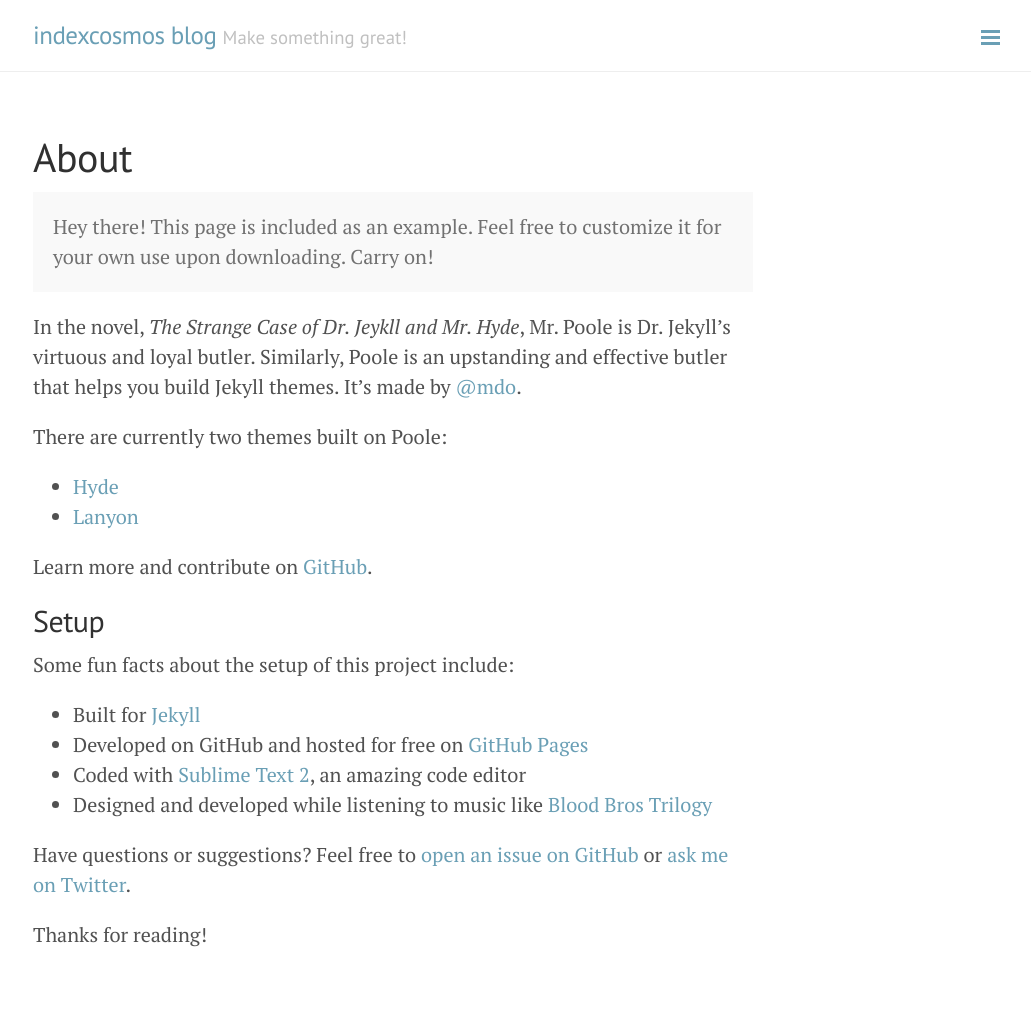
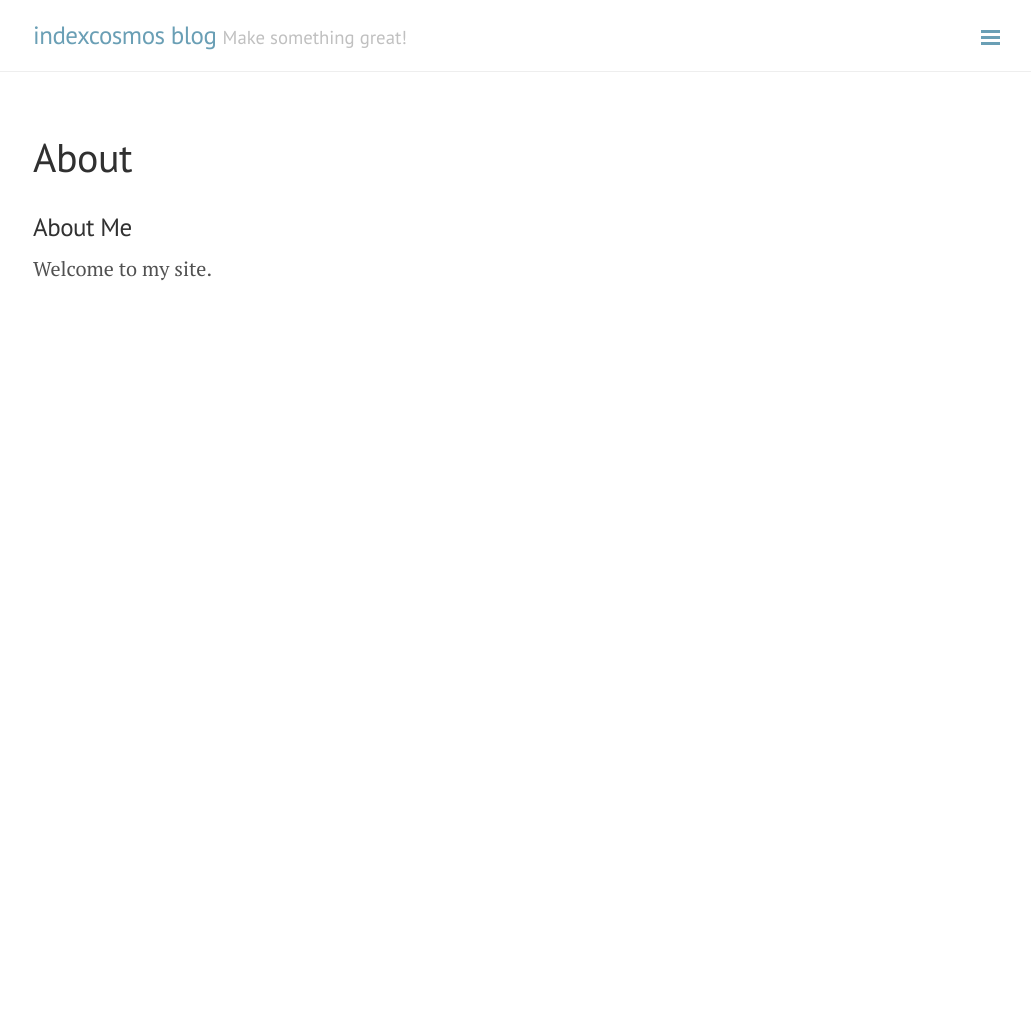
Before and after one commit to indexcosmos/indexcosmos.github.io, a Jekyll site: the page built from about.md, in a window 1280 px wide. Shown: the whole page, without its empty margins (247-1278 px from the left). Built offline with Jekyll 4.4.1, drawn with Linux system fonts in a browser that asks for light colours; Markdown is read by kramdown in place of the engine named in the settings; after the commit the page ends 900 px from its top, so only the background shows below that.

Commit message:
Update files

```diff
--- a/about.md
+++ b/about.md
@@ -3,28 +3,6 @@ layout: page
 title: About
 ---
 
-<p class="message">
-  Hey there! This page is included as an example. Feel free to customize it for your own use upon downloading. Carry on!
-</p>
+### About Me
 
-In the novel, *The Strange Case of Dr. Jeykll and Mr. Hyde*, Mr. Poole is Dr. Jekyll's virtuous and loyal butler. Similarly, Poole is an upstanding and effective butler that helps you build Jekyll themes. It's made by [@mdo](https://twitter.com/mdo).
-
-There are currently two themes built on Poole:
-
-* [Hyde](http://hyde.getpoole.com)
-* [Lanyon](http://lanyon.getpoole.com)
-
-Learn more and contribute on [GitHub](https://github.com/poole).
-
-## Setup
-
-Some fun facts about the setup of this project include:
-
-* Built for [Jekyll](http://jekyllrb.com)
-* Developed on GitHub and hosted for free on [GitHub Pages](https://pages.github.com)
-* Coded with [Sublime Text 2](http://sublimetext.org), an amazing code editor
-* Designed and developed while listening to music like [Blood Bros Trilogy](https://soundcloud.com/maddecent/sets/blood-bros-series)
-
-Have questions or suggestions? Feel free to [open an issue on GitHub](https://github.com/poole/issues/new) or [ask me on Twitter](https://twitter.com/mdo).
-
-Thanks for reading!
+Welcome to my site.
```
Also changed, not shown: tech.md (+1 -1 lines).
